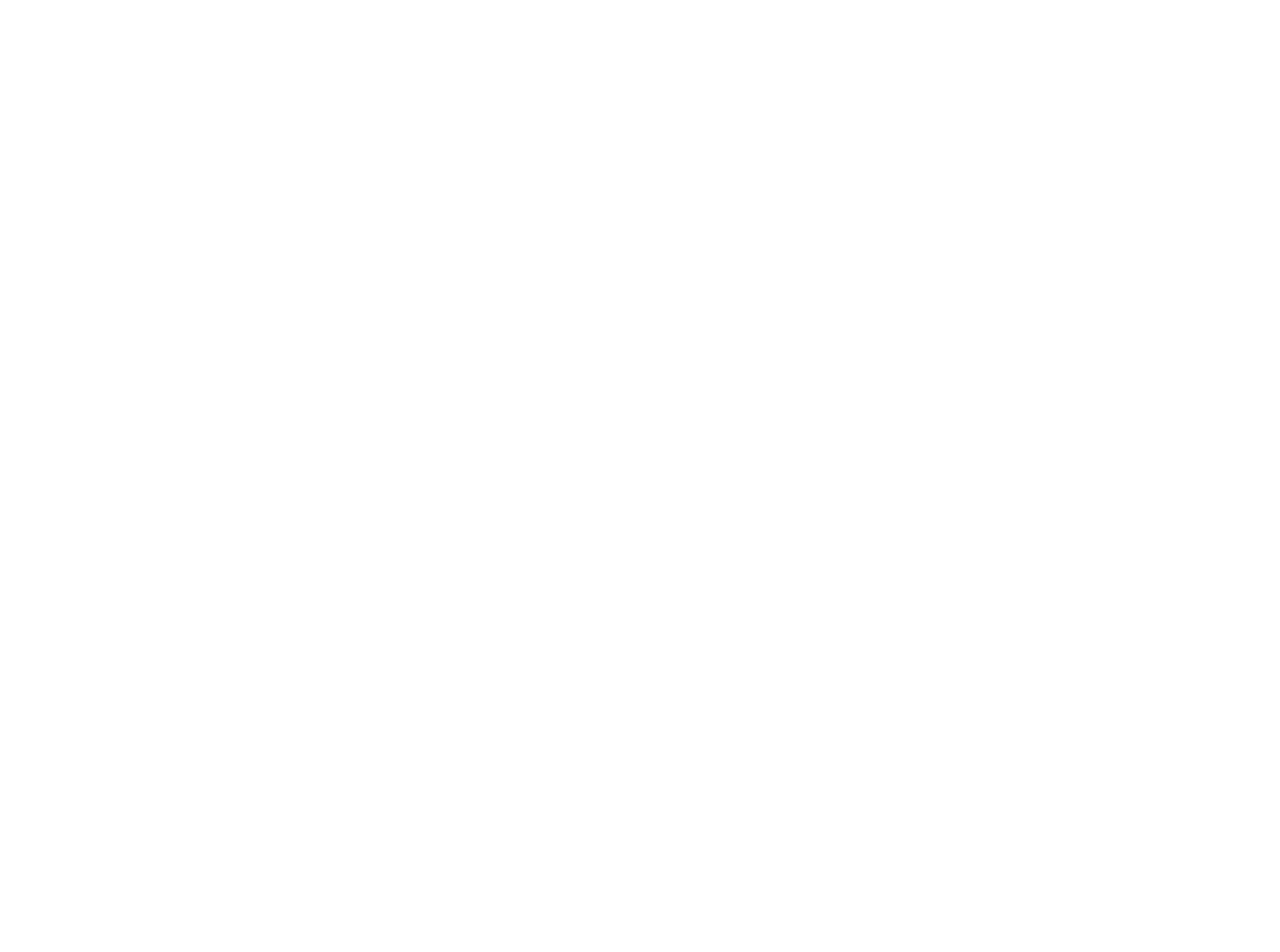
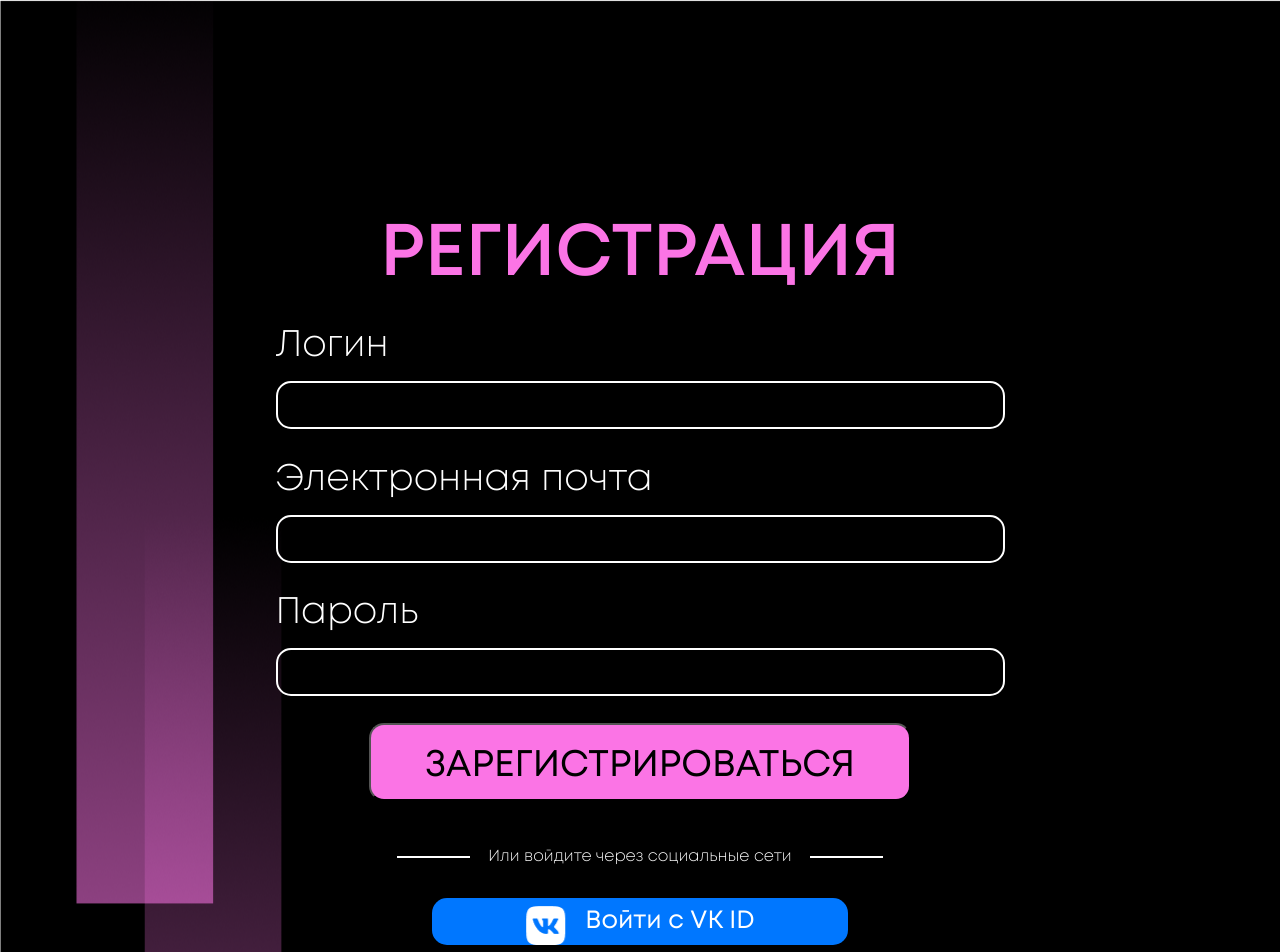
Before and after one commit to Emma-Shifter/project, a React (Create React App) app: page /registration in a window 1280 px wide. Before the commit this address had no page. Shown: the top 952 px of the page. Before the commit the page ends 800 px from the top, so only its background shows below. Built offline with nearby package versions, Linux system fonts and the light colour scheme.

Commit message:
сделала регистрацию

```diff
--- a/src/App.css
+++ b/src/App.css
@@ -63,6 +63,7 @@
 }
 
 .Field {
+  min-width: 729px;
   display: flex;
   flex-direction: column;
 }
@@ -98,7 +99,7 @@
   width: 73px;
   height: 2px;
 }
-.LoginPage {
+.LoginPage, .RegPage {
   padding: 208px;
 }
 .enter-link {
@@ -118,3 +119,20 @@
 .password-field {
   margin-top: 26px;
 }
+
+.RegPage h2 {
+  margin-bottom: 20px;
+}
+
+.RegPage .Field {
+  margin-bottom: 26.5px;
+}
+
+.reg-btn {
+  padding: 17px 54px 10px;
+  margin-bottom: 45px;
+}
+
+.RegPage .add-line-container {
+  margin-bottom: 18px;
+}
--- a/src/App.js
+++ b/src/App.js
@@ -1,12 +1,14 @@
 import './App.css';
 import { BrowserRouter, Routes, Route } from 'react-router-dom';
 import LoginPage from './pages/LoginPage.jsx'
+import RegPage from './pages/RegPage.jsx';
 
 function App() {
   return (
     <BrowserRouter>
       <Routes>
         <Route path="login" element={<LoginPage />} />
+        <Route path="registration" element={<RegPage />} />
       </Routes>
     </BrowserRouter>
   );
--- /dev/null
+++ b/src/pages/RegPage.jsx
@@ -0,0 +1,20 @@
+import Button from "../components/Button"
+import Field from "../components/Field"
+
+export default function RegPage() {
+    return (
+        <div className="page-container RegPage">
+            <h2>РЕГИСТРАЦИЯ</h2>
+            <Field labelText="Логин"></Field>
+            <Field labelText="Электронная почта"></Field>
+            <Field labelText="Пароль"></Field>
+            <Button buttonClass="reg-btn" buttonText="ЗАРЕГИСТРИРОВАТЬСЯ"></Button>
+            <div className="add-line-container">
+                <div className="add-line"></div>
+                <span>Или войдите через социальные сети</span>
+                <div className="add-line"></div>
+            </div>
+            <Button buttonClass="VK" buttonText="Войти с VK ID"></Button>
+        </div>
+    )
+}
```
